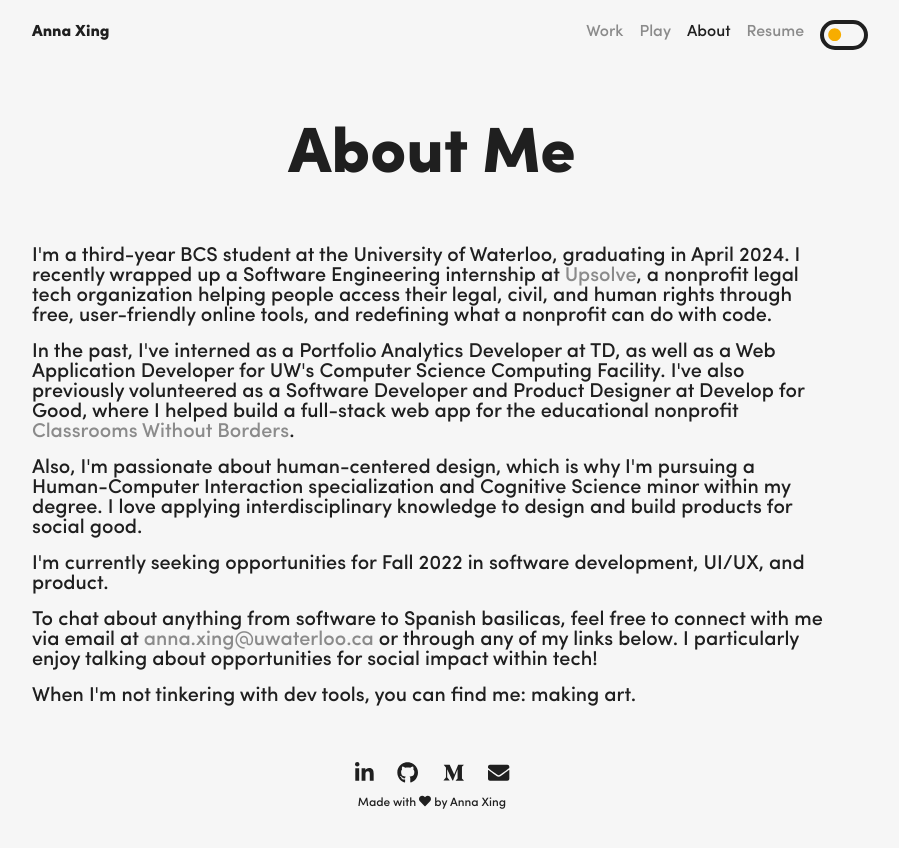
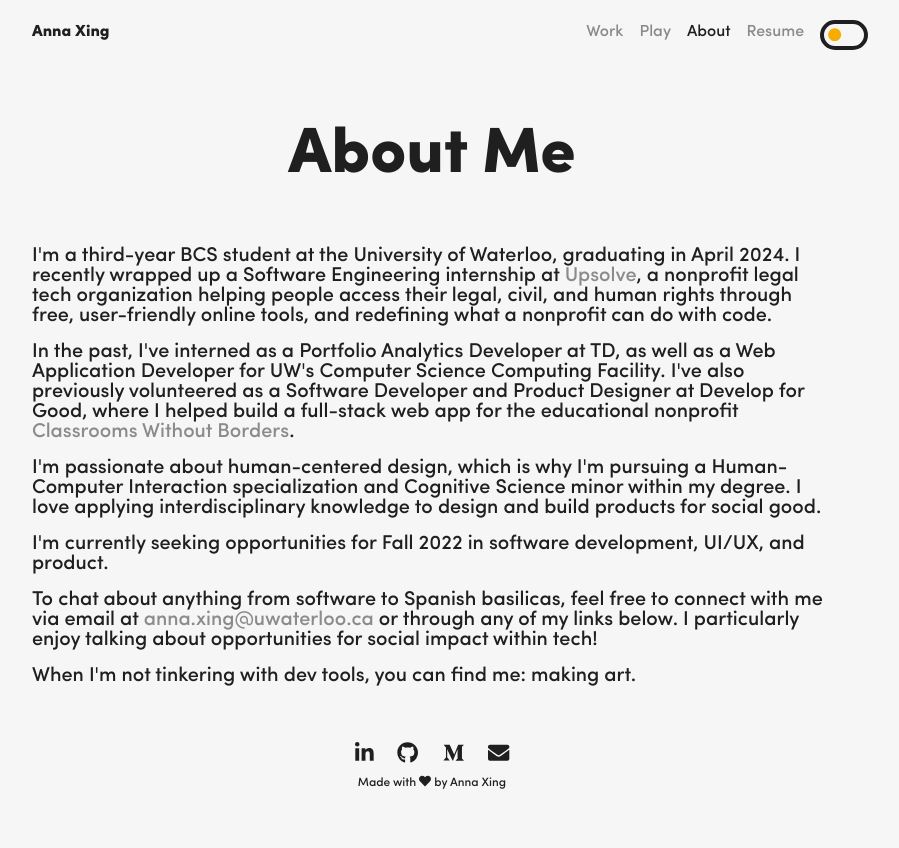
Before and after one commit to anna-xing/anna-xing.github.io, a React (Create React App) app: page /about in a window 1280 px wide. Shown: the top 848 px of the page, without its empty margins (208-1107 px from the left). Built offline with nearby package versions, Linux system fonts and the light colour scheme.

Commit message:
copy fix on About pg

```diff
--- a/src/pages/AboutPage.js
+++ b/src/pages/AboutPage.js
@@ -36,7 +36,7 @@ export const AboutPage = ({ theme }) => {
           <TextLink href="https://classroomswithoutborders.org/" target="_blank"> Classrooms Without Borders</TextLink>.
         </BodyText>
         <BodyText>
-          Also, I'm passionate about human-centered design, which is why I'm pursuing a Human-Computer
+          I'm passionate about human-centered design, which is why I'm pursuing a Human-Computer
           Interaction specialization and Cognitive Science minor within my degree. I love applying
           interdisciplinary knowledge to design and build products for social good.
         </BodyText>
```
